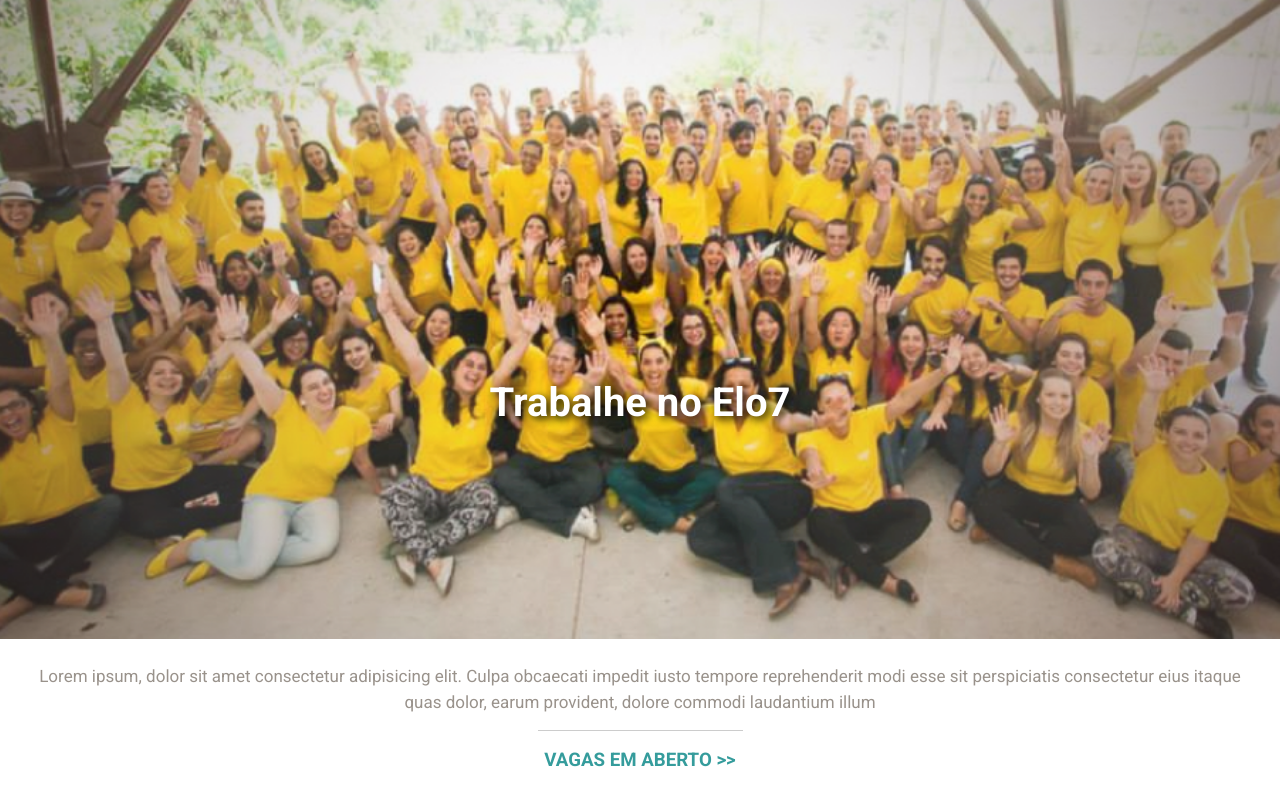
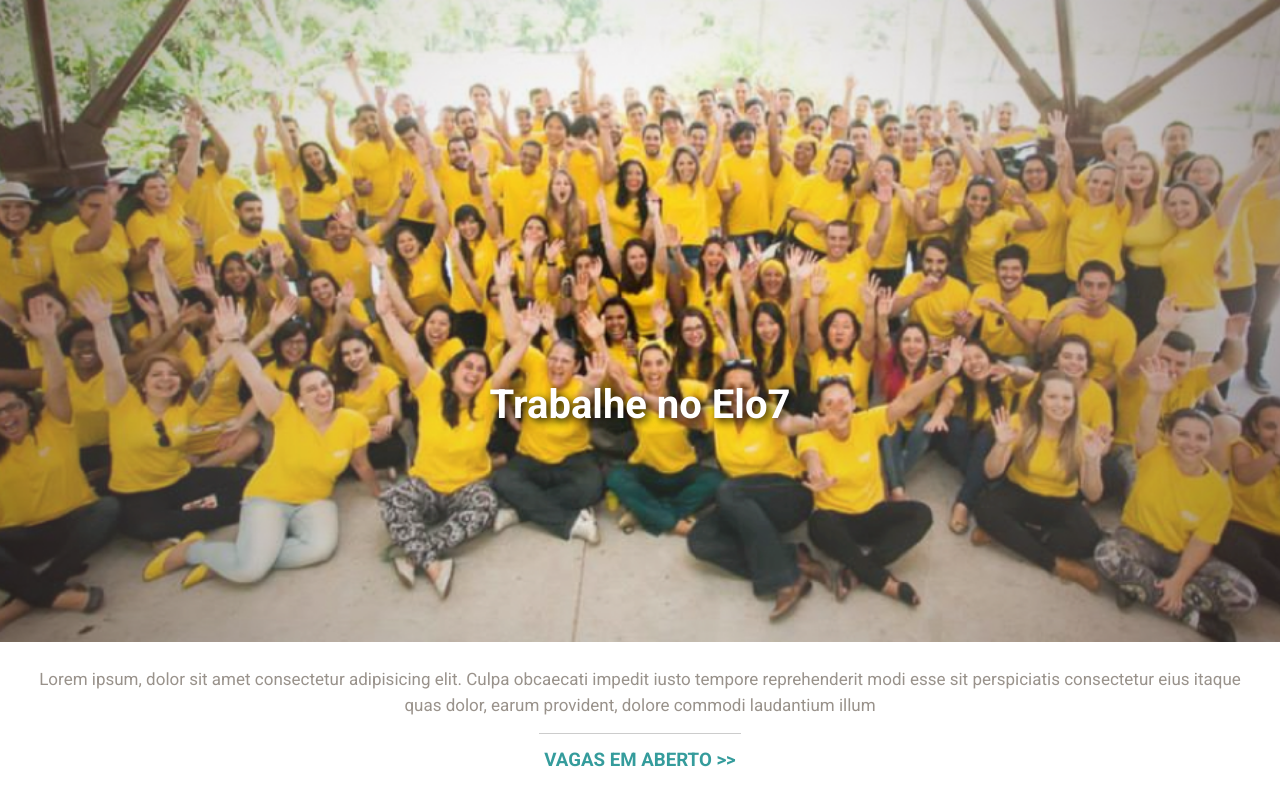
Before and after one commit to BrunoApparecido/test-elo7, a website: page src/index.html in a window 1280 px wide. Drawn offline with Linux system fonts and the light colour scheme; files that its build step writes are made by us from their sources.

Commit message:
Otimizações da header

```diff
--- a/src/css/app.css
+++ b/src/css/app.css
@@ -1,6 +1,6 @@
 body {
     font-family: "Roboto", sans-serif !important;
-    max-width: 1920px ;
+    max-width: 1920px;
 }
 
 h1 {
@@ -33,7 +33,6 @@
 .header-text {
     flex-grow: 0;
     text-align: center;
-    padding: 1.5em;
     font-size: 17px;
     color: #99928b;
     line-height: 1.5;
@@ -48,11 +47,15 @@
     font-weight: bold !important;
 }
 
-.link-container hr {
-    width: 205px;
-    height: 1px;
-    background-color: #ccc;
-    border: none;
-    margin-top: 15px;
-    margin-bottom: 15px;
+.link-container {
+    margin-top: 28px;
 }
+
+.link-container a {
+    border-top: solid 1px #ccc;
+    padding-top: 15px !important;
+}
+
+.container {
+    padding: 1.5em;
+}
--- a/src/index.html
+++ b/src/index.html
@@ -18,17 +18,20 @@
         <div class="header-img">
             <h1>Trabalhe no Elo7</h1>
         </div>
-        <div class="header-text">
+        <div class="header-text container">
             <p>Lorem ipsum, dolor sit amet consectetur adipisicing elit. Culpa obcaecati impedit iusto tempore
                 reprehenderit modi esse sit perspiciatis consectetur eius itaque quas dolor, earum provident, dolore
                 commodi laudantium illum</p>
             <div class="link-container">
-                <hr>
                 <a href="#vagas">VAGAS EM ABERTO >></a>
             </div>
         </div>
     </header>
 
+    <section>
+
+    </section>
+
     <script src="./js/app.min.js"> </script>
 </body>
 
```
